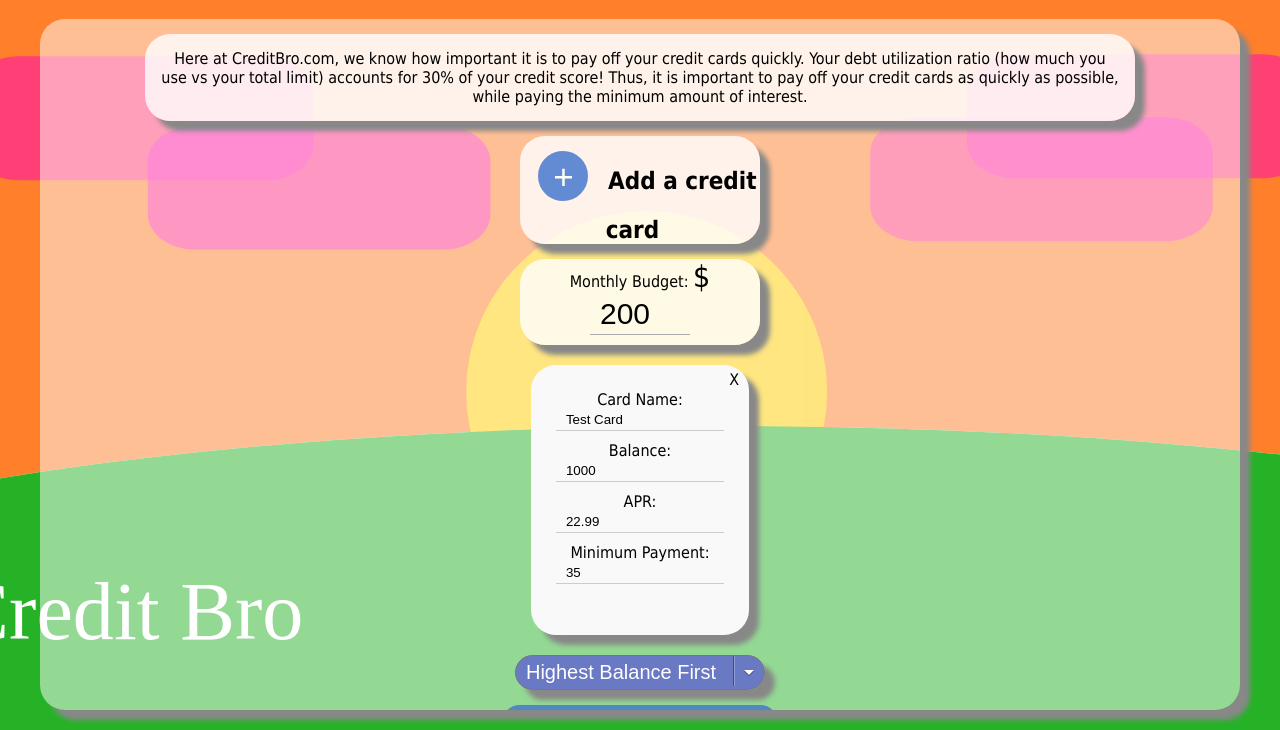
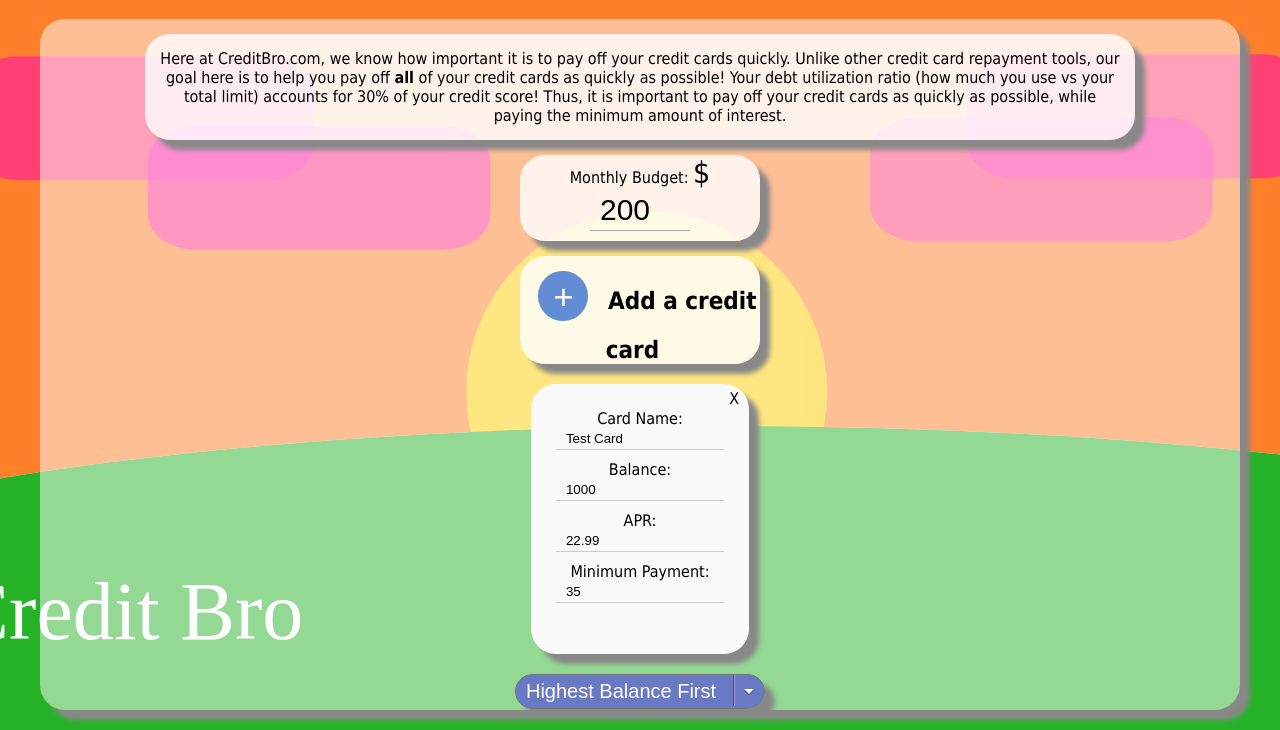
Before and after one commit to bwilfong3/CreditBro, a plain HTML site: page index.html in a window 1280 px wide. Shown: the part 70-800 px from the top of the page. Drawn offline with Linux system fonts and the light colour scheme.

Commit message:
Minor style changes

```diff
--- a/index.html
+++ b/index.html
@@ -19,18 +19,20 @@
 
 
 			<div id="introduction">
-				Here at CreditBro.com, we know how important it is to pay off your credit cards quickly. Your debt utilization
+				Here at CreditBro.com, we know how important it is to pay off your credit cards quickly.
+				Unlike other credit card repayment tools, our goal here is to help you pay
+				off <strong>all</strong> of your credit cards as quickly as possible! Your debt utilization
 				ratio (how much you use vs your total limit) accounts for 30% of your credit score! Thus, it is important to
 				pay off your credit cards as quickly as possible, while paying the minimum amount of interest. </h3>
+			</div>
+
+			<div id="calculateFields">
+				Monthly Budget: <span class="dollar">$</span><input type="number" class="budgetField" value=200><br>
 			</div>
 
 			<div id="addDiv" onClick=addCard() onmouseover="toggleButton()" onmouseout="toggleButton()">
 				<button class="addButton" id="addButton">+</button>
 				<h2> Add a credit card </h2>
-			</div>
-
-			<div id="calculateFields">
-				Monthly Budget: <span class="dollar">$</span><input type="number" class="budgetField" value=200><br>
 			</div>
 
 			<div id="cardHolder">
--- a/styles.css
+++ b/styles.css
@@ -19,10 +19,11 @@ h1 {
 	background-image: url("./images/cbbg2draw.svg");
 }
 
-h2{
+h2 {
 	display:inline;
 	margin-right:15px;
 }
+
 .addButton {
 	display:inline;
 	margin: 15px;
@@ -109,6 +110,11 @@ h2{
 	box-shadow: 10px 10px 5px #888888;
 }
 
+.paymentButton:hover {
+	background-color: white;
+	color:#4779d1;
+}
+
 select::-ms-expand {
     display: none;
 }
```
